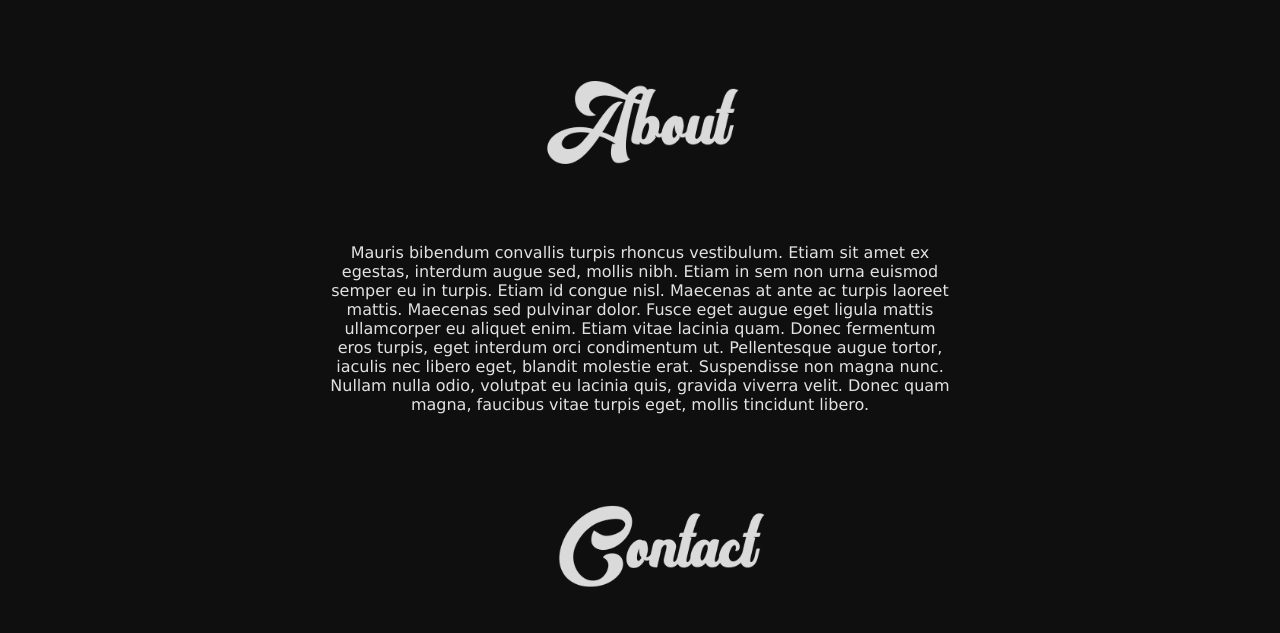
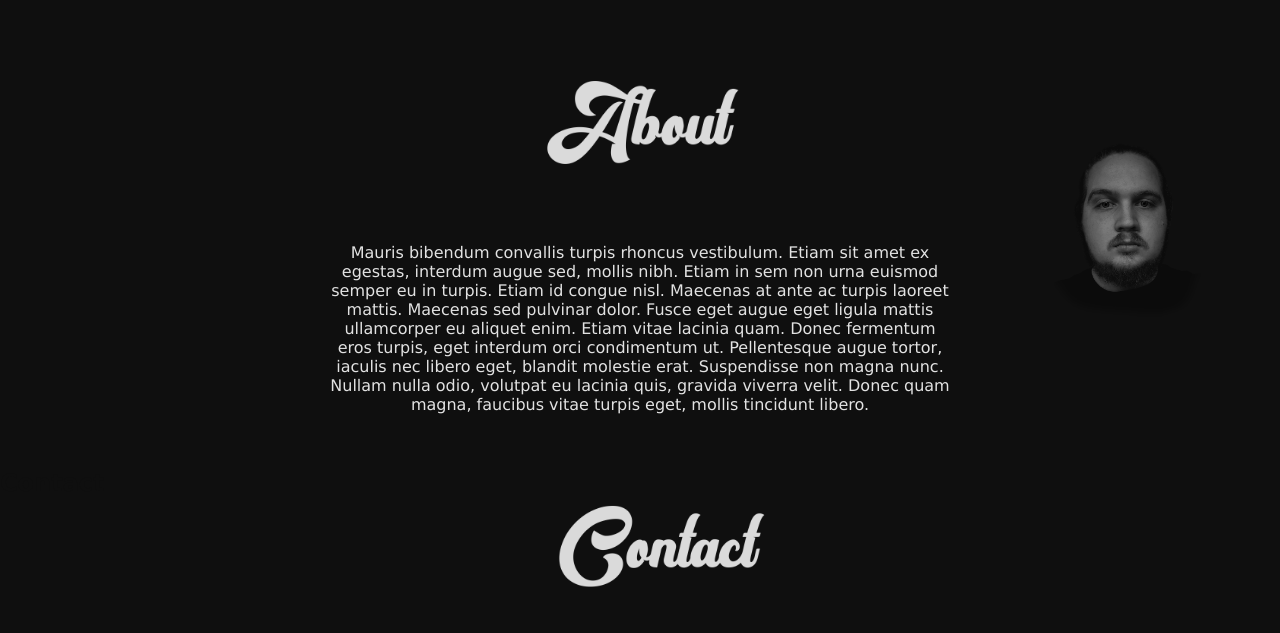
Before and after one commit to apierce17/Portfolio, a plain HTML site: page index.html in a window 1280 px wide. Shown: the part 900-1533 px from the top of the page. Drawn offline with Linux system fonts and the light colour scheme.

Commit message:
added portrait

```diff
--- a/Assets/CSS/style.css
+++ b/Assets/CSS/style.css
@@ -185,6 +185,12 @@ section {
   grid-column: 3 / span 4;
   grid-row: 2 / span 1;
   color: var(--white);
+  text-align: center;
+}
+
+.item-3 {
+  grid-column: 7 / span 2;
+  grid-row: 1 / span 2;
   text-align: center;
 }
 
--- a/index.html
+++ b/index.html
@@ -55,6 +55,9 @@
       <section id="about" class="about">
             <div class="container">
       <div class="about-grid-container">
+        <div class="grid-item item-3">
+            <img src="./Assets/Images/portrait-photo.png" width="50%">
+        </div>
         <div class="grid-item item-1">
             <img src="./Assets/Images/Text/About.png" width="100%">
         </div>
```
Also changed, not shown: Assets/Images/portrait-photo.png (added).
